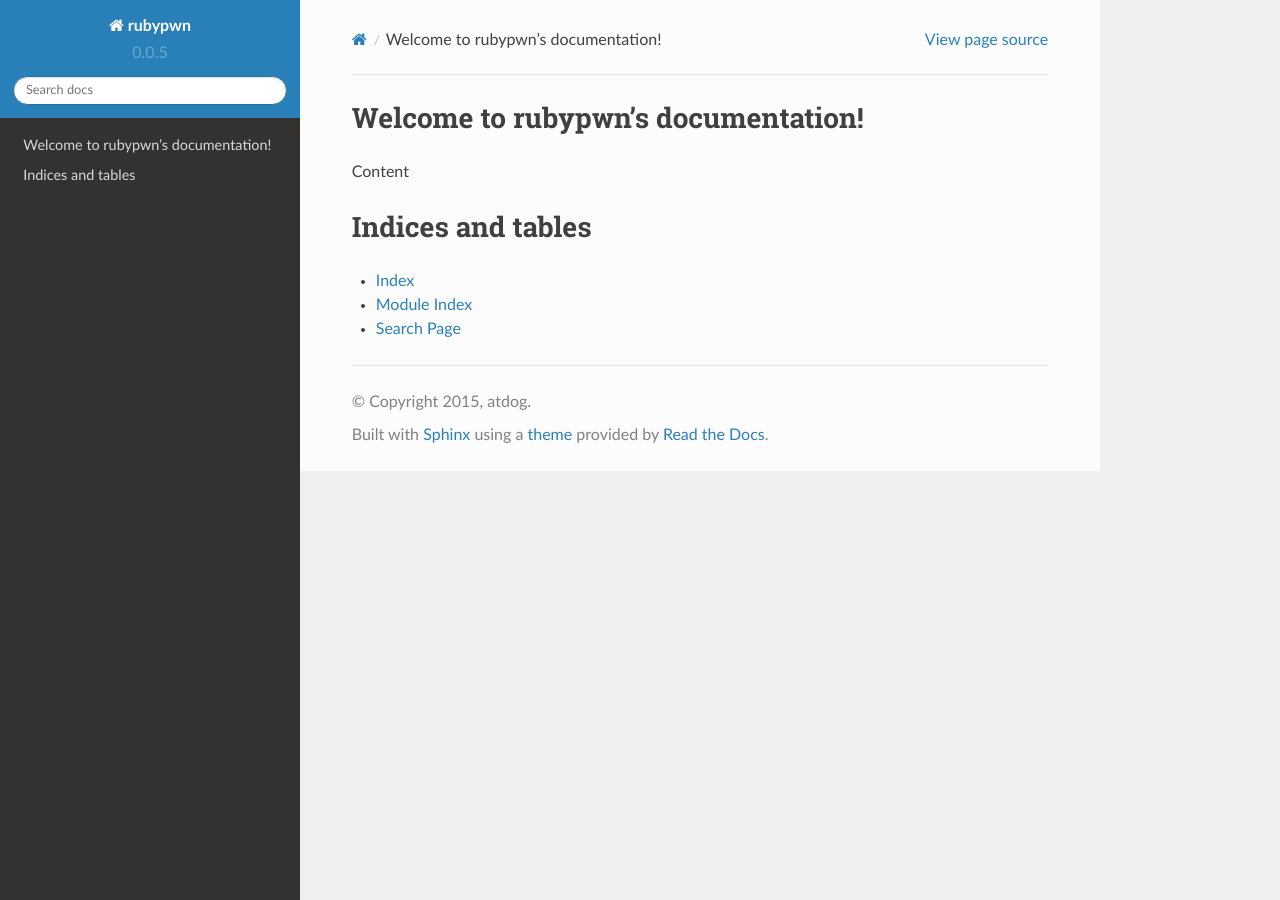
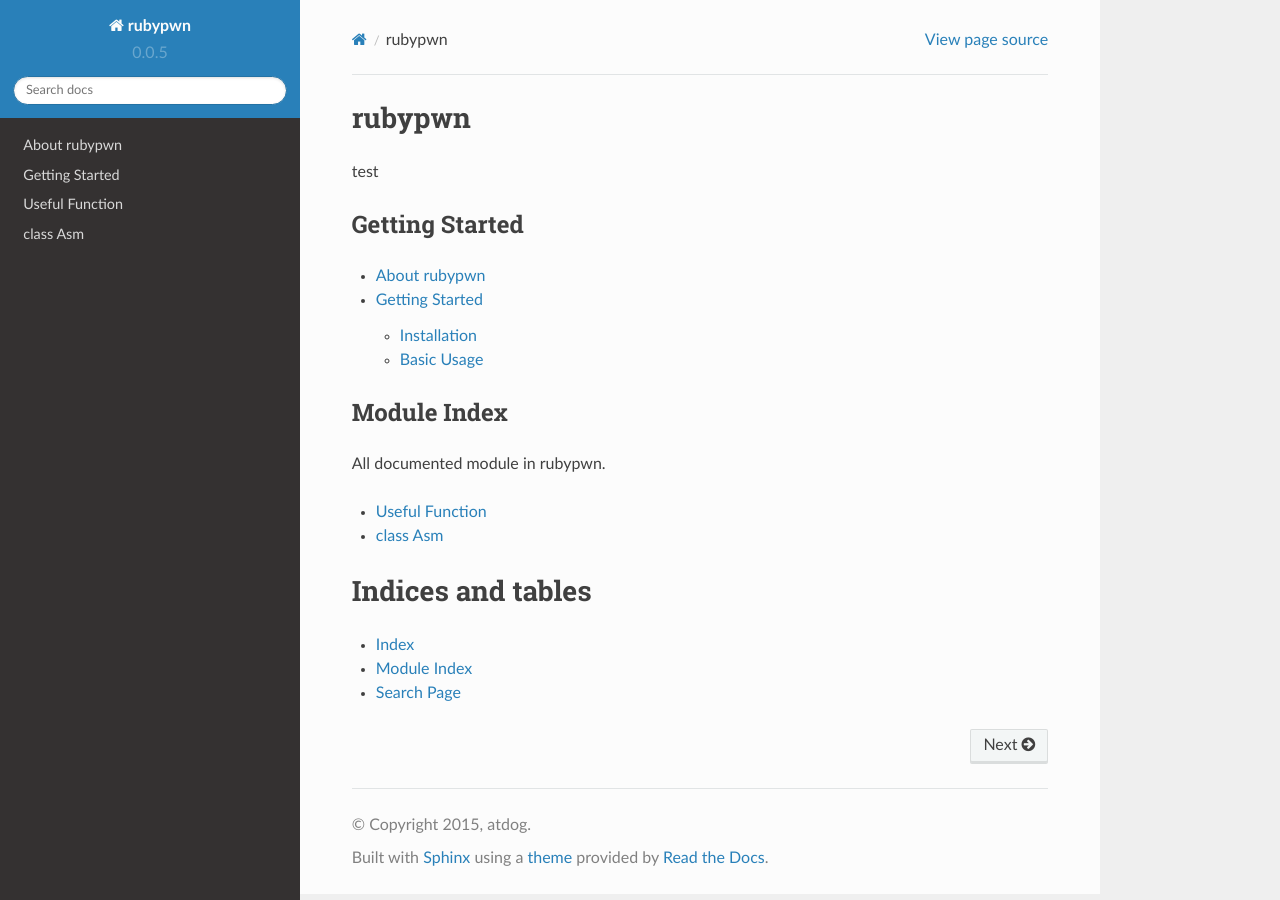
Before and after one commit to atdog/rubypwn, a Sphinx documentation site: the page built from docs/source/index.rst, in a window 1280 px wide. Built offline with Sphinx 7.4.7 and the Read the Docs theme 2.0.0, drawn with Linux system fonts in a browser that asks for light colours.

Commit message:
add primitive infra of docs

```diff
--- /dev/null
+++ b/docs/source/about.rst
@@ -0,0 +1,6 @@
+About rubypwn
+====================================
+
+A simple library for CTF pwning challegnges.
+
+Like Python's pwntools, it's used to help you write exploit quickly.
--- a/docs/source/conf.py
+++ b/docs/source/conf.py
@@ -16,13 +16,13 @@ import sys
 import os
 import shlex
 
+
 # If extensions (or modules to document with autodoc) are in another directory,
 # add these directories to sys.path here. If the directory is relative to the
 # documentation root, use os.path.abspath to make it absolute, like shown here.
 #sys.path.insert(0, os.path.abspath('.'))
 
 # -- General configuration ------------------------------------------------
-
 # If your documentation needs a minimal Sphinx version, state it here.
 #needs_sphinx = '1.0'
 
@@ -41,7 +41,7 @@ templates_path = ['rubypwntemplates']
 
 # The suffix(es) of source filenames.
 # You can specify multiple suffix as a list of string:
-# source_suffix = ['.rst', '.md']
+#source_suffix = ['.rst', '.md']
 source_suffix = '.rst'
 
 # The encoding of source files.
--- a/docs/source/index.rst
+++ b/docs/source/index.rst
@@ -1,17 +1,29 @@
-.. rubypwn documentation master file, created by
-   sphinx-quickstart on Thu Aug 27 09:38:53 2015.
-   You can adapt this file completely to your liking, but it should at least
-   contain the root `toctree` directive.
+rubypwn
+====================================
 
-Welcome to rubypwn's documentation!
-===================================
+test
 
-Content
+Getting Started
+---------------
 
 .. toctree::
-   :maxdepth: 2
+   :maxdepth: 3
+   :glob:
 
+   about
+   getting_started
 
+Module Index
+------------
+
+All documented module in rubypwn.
+
+.. toctree::
+   :maxdepth: 1
+   :glob:
+
+   basic
+   asm
 
 Indices and tables
 ==================
```
Also changed, not shown: docs/source/asm.rst (added, +11 -0 lines), docs/source/basic.rst (added, +43 -0 lines), docs/source/getting_started.rst (added, +35 -0 lines).
